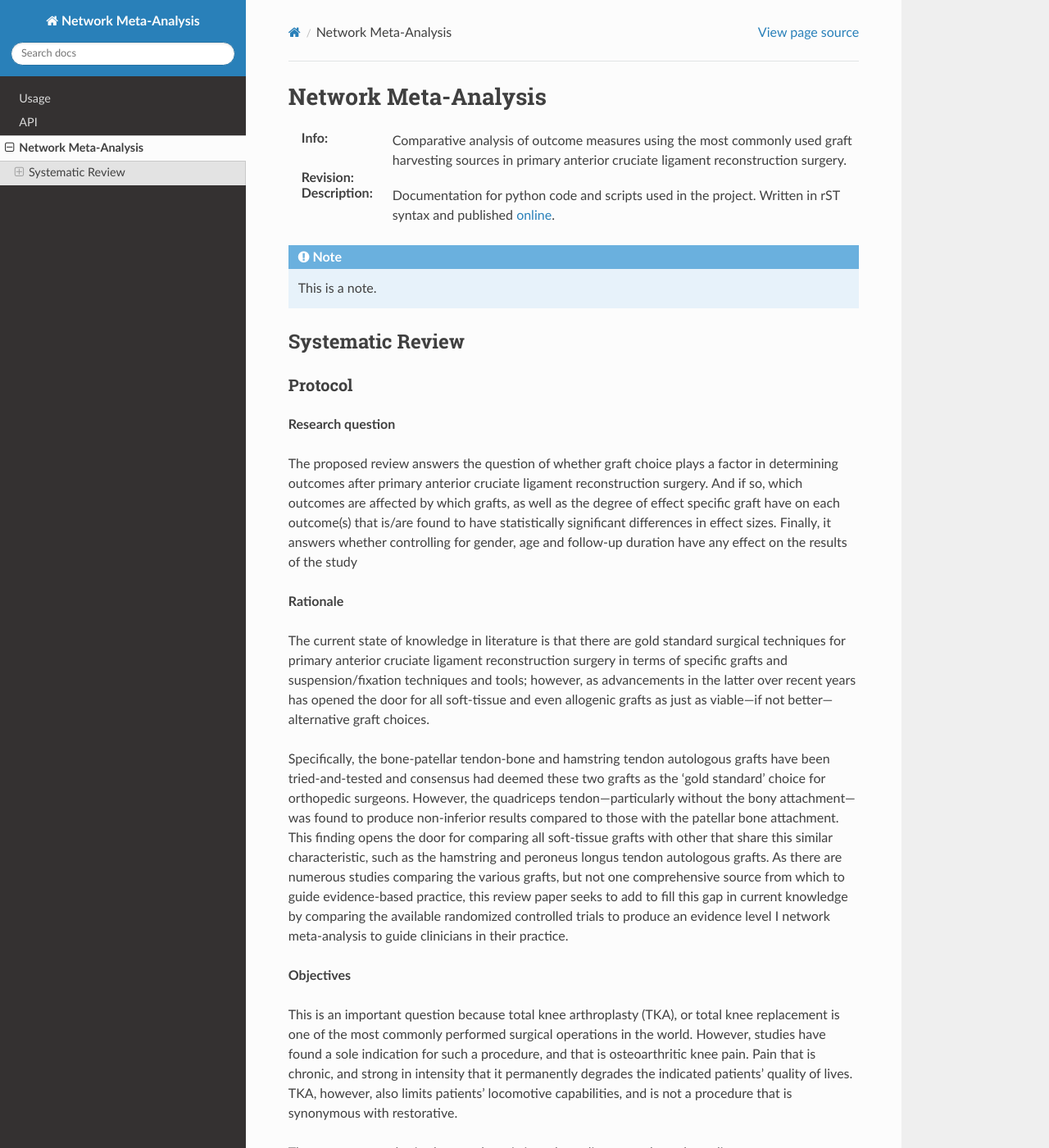
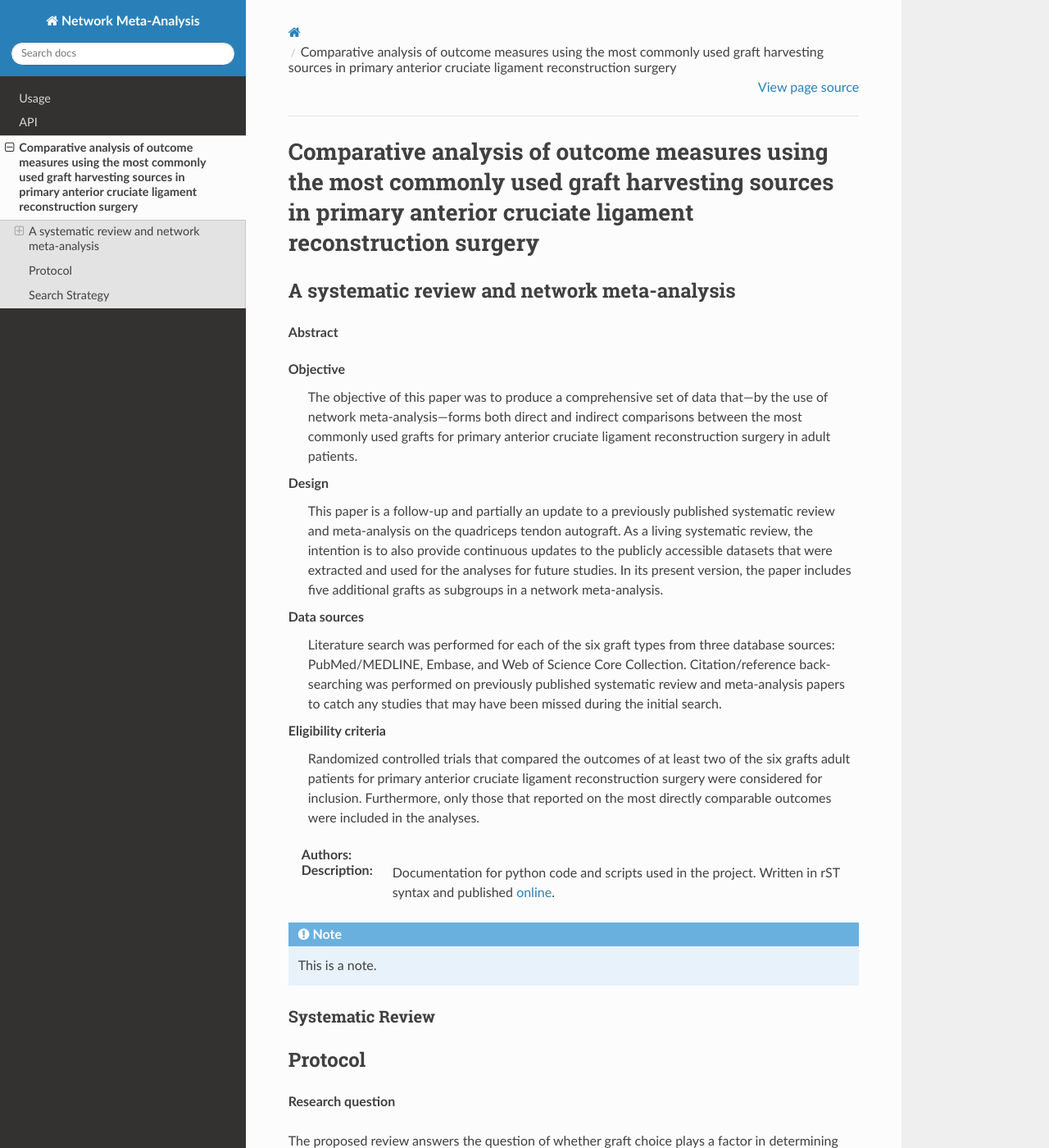
Before and after one commit to d-wkim/project, a Sphinx documentation site: the page built from docs/source/README.rst, in a window 1280 px wide and 1400 px high. Shown: the whole window at 82% size. Built offline with Sphinx 7.4.7 and the Read the Docs theme 3.1.0, drawn with Linux system fonts in a browser that asks for light colours.

Commit message:
Revise README for network meta-analysis documentation
Updated the README to include a comprehensive overview of the network meta-analysis, objectives, design, data sources, and eligibility criteria.

```diff
--- a/docs/source/README.rst
+++ b/docs/source/README.rst
@@ -1,8 +1,24 @@
-=====================
-Network Meta-Analysis
-=====================
-:Info: Comparative analysis of outcome measures using the most commonly used graft harvesting sources in primary anterior cruciate ligament reconstruction surgery.
-:Revision:
+===========================================================================================================================================================
+Comparative analysis of outcome measures using the most commonly used graft harvesting sources in primary anterior cruciate ligament reconstruction surgery
+===========================================================================================================================================================
+A systematic review and network meta-analysis
+---------------------------------------------
+
+**Abstract**
+
+Objective
+    The objective of this paper was to produce a comprehensive set of data that—by the use of network meta-analysis—forms both direct and indirect comparisons between the most commonly used grafts for primary anterior cruciate ligament reconstruction surgery in adult patients.
+
+Design
+    This paper is a follow-up and partially an update to a previously published systematic review and meta-analysis on the quadriceps tendon autograft. As a living systematic review, the intention is to also provide continuous updates to the publicly accessible datasets that were extracted and used for the analyses for future studies. In its present version, the paper includes five additional grafts as subgroups in a network meta-analysis.
+
+Data sources
+    Literature search was performed for each of the six graft types from three database sources: PubMed/MEDLINE, Embase, and Web of Science Core Collection. Citation/reference back-searching was performed on previously published systematic review and meta-analysis papers to catch any studies that may have been missed during the initial search.
+
+Eligibility criteria
+    Randomized controlled trials that compared the outcomes of at least two of the six grafts adult patients for primary anterior cruciate ligament reconstruction surgery were considered for inclusion. Furthermore, only those that reported on the most directly comparable outcomes were included in the analyses.
+
+:Authors:
 :Description: Documentation for python code and scripts used in the project. Written in rST syntax and published `online <https://d-wkim-project.readthedocs.io/en/latest/README.html>`_.
 
 .. NOTE:: This is a note.
```
